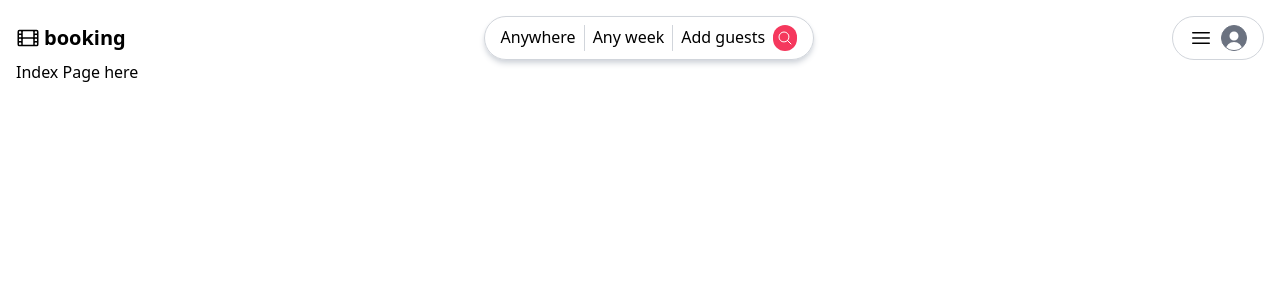
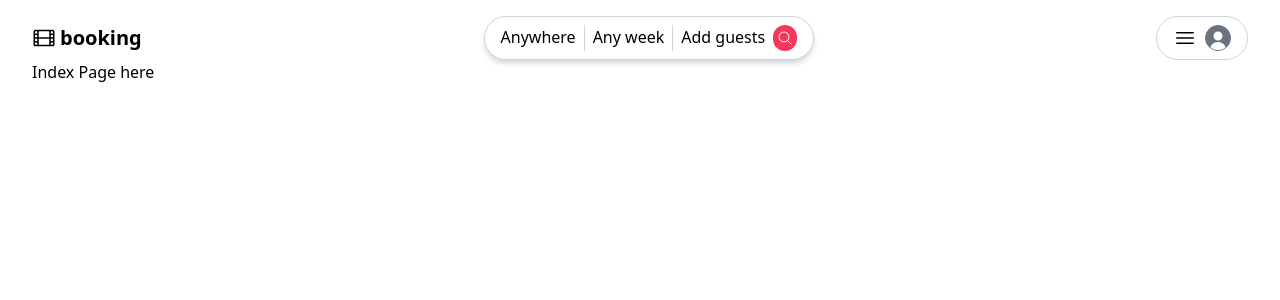
Before and after one commit to RomaSamkov/booking-app-client, a React (Vite) app: page / in a window 1280 px wide. Shown: the top 300 px of the page. Built offline with nearby package versions, Linux system fonts and the light colour scheme; no server answers; the HTML template or start-up script is replaced by a standard one.

Commit message:
add padding

```diff
--- a/src/components/Layout.jsx
+++ b/src/components/Layout.jsx
@@ -3,7 +3,7 @@ import Header from "./Header";
 
 export default function Layout() {
   return (
-    <div className="flex flex-col min-h-screen p-4">
+    <div className="flex flex-col min-h-screen py-4 px-8">
       <Header />
       <Outlet />
     </div>
```
